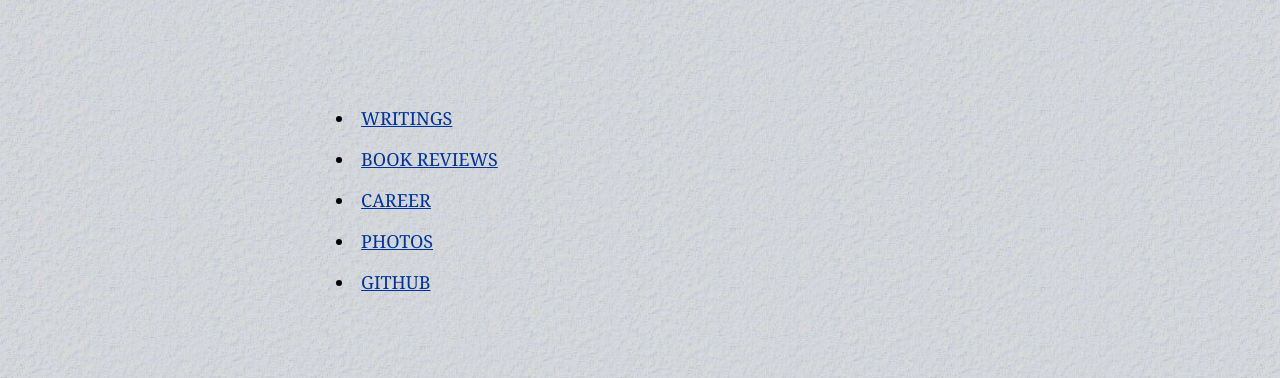
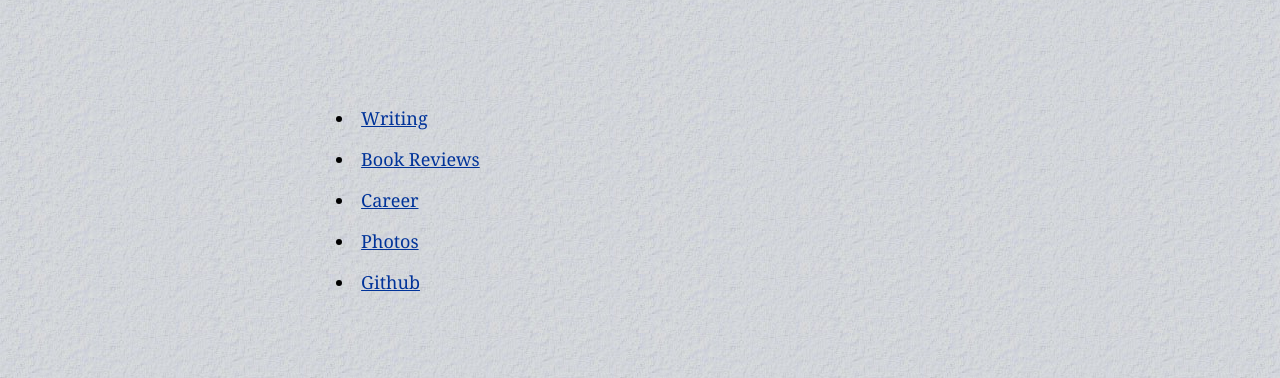
Before and after one commit to ChiragHAhuja/chiragahuja.github.io, a Jekyll site: the page built from index.md, in a window 1280 px wide. Shown: the part 139-517 px from the top of the page. Built offline with Jekyll 4.4.1, drawn with Linux system fonts in a browser that asks for light colours.

Commit message:
change menu

```diff
--- a/index.md
+++ b/index.md
@@ -10,8 +10,8 @@
 
 <br>
 
-* [WRITINGS](../writings)
-* [BOOK REVIEWS](../bookreviews)
-* [CAREER](../cv)
-* [PHOTOS](../photos)
-* [GITHUB](https://github.com/chiraghahuja){: target="_blank" rel="noreferrer nofollow"}
+* [Writing](../writings)
+* [Book Reviews](../bookreviews)
+* [Career](../cv)
+* [Photos](../photos)
+* [Github](https://github.com/chiraghahuja){: target="_blank" rel="noreferrer nofollow"}
```
